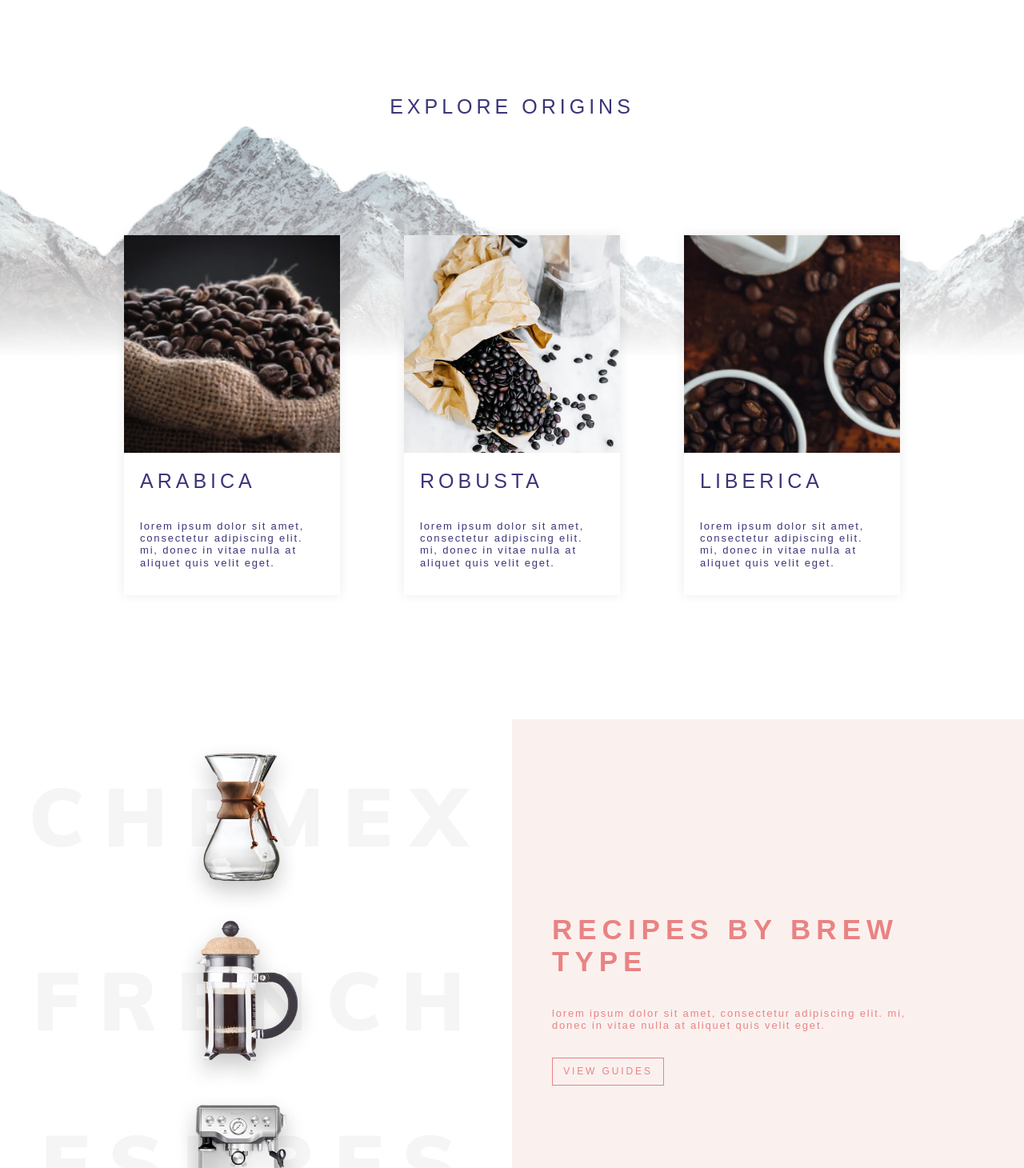
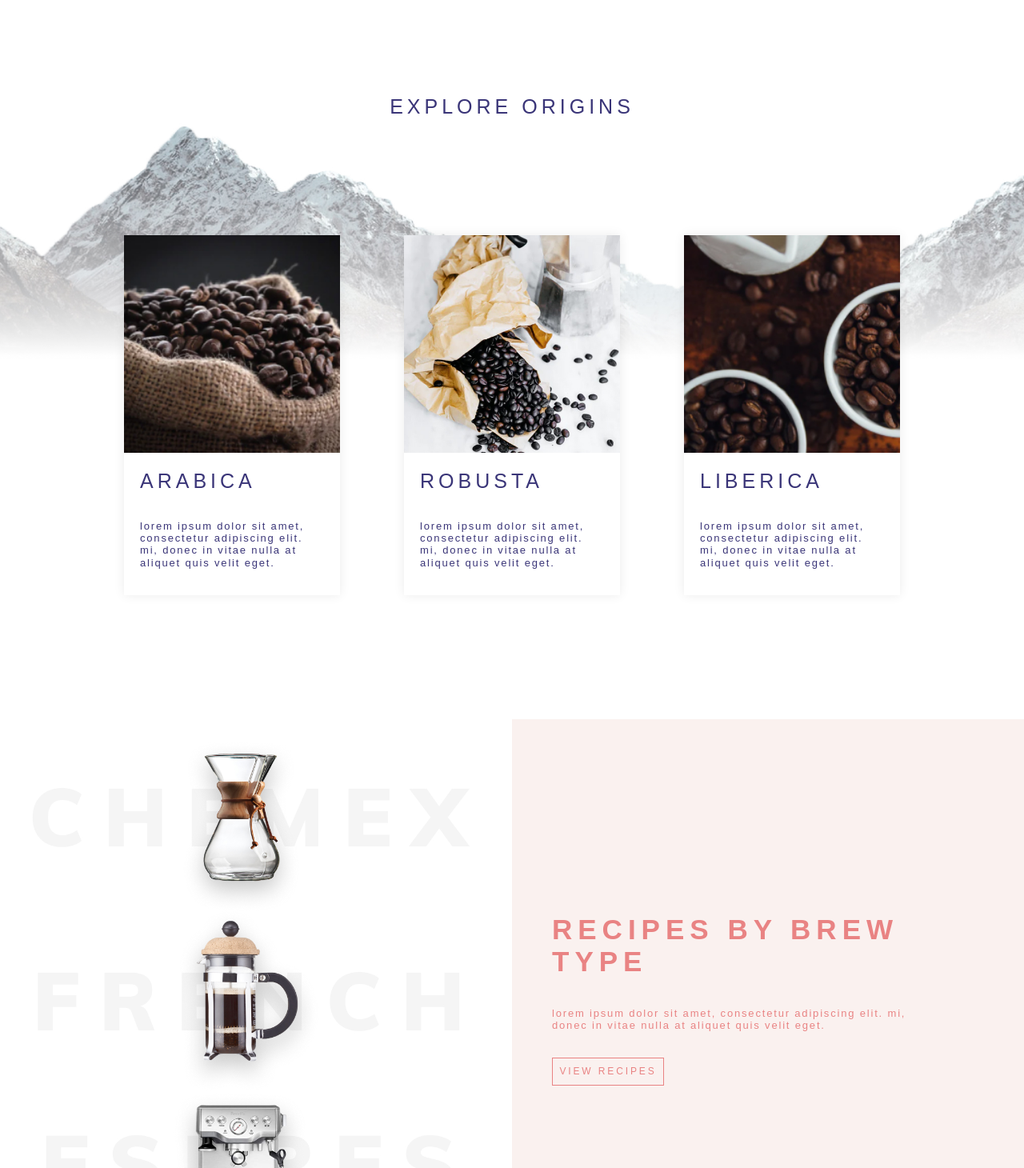
Before and after one commit to juliacodes/CoffeeChemistry, a React (Create React App) app: page / in a window 1280 px wide. Shown: the part 810-2270 px from the top of the page at 80% size. Built offline with nearby package versions, Linux system fonts and the light colour scheme; a web font is replaced by a local one.

Commit message:
Style Adjustments - button props

```diff
--- a/src/App.js
+++ b/src/App.js
@@ -14,6 +14,7 @@
                     Heading='brew with confidence'
                     Paragraph='Lorem ipsum dolor sit amet, consectetur adipiscing elit. Mi,
                     donec in vitae nulla at aliquet quis velit eget.'
+                    button='view guides'
                 />
                 <ExploreRow />
                 <FlexRow
@@ -24,6 +25,7 @@
                     Heading='Recipes by brew type'
                     Paragraph='Lorem ipsum dolor sit amet, consectetur adipiscing elit. Mi,
                     donec in vitae nulla at aliquet quis velit eget.'
+                    button='view recipes'
                 />
                 <Footer />
             </Inner>
--- a/src/Components/ExploreRow/styles.js
+++ b/src/Components/ExploreRow/styles.js
@@ -27,6 +27,7 @@
     background-image: url(${mountain});
     background-size: cover;
     background-repeat: no-repeat;
+    background-position-x: center;
     overflow: visible;
     display: flex;
     justify-content: center;
--- a/src/Components/FlexRow/index.js
+++ b/src/Components/FlexRow/index.js
@@ -10,7 +10,7 @@
             <Paragraph>{props.Paragraph}</Paragraph>
             <Break>
                 <Link to='/guides'>
-                    <Button>View Guides</Button>
+                    <Button>{props.button}</Button>
                 </Link>
             </Break>
         </Left>
```
